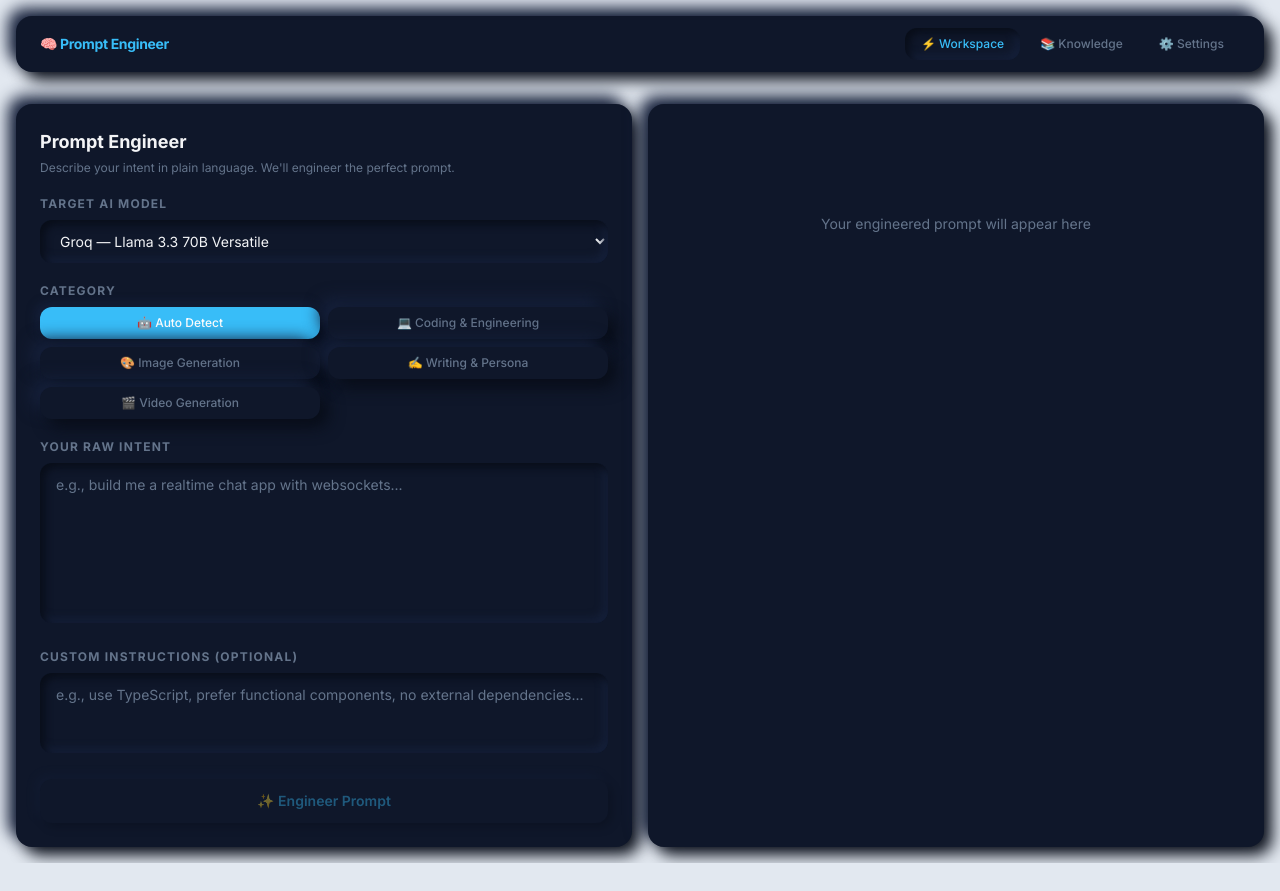
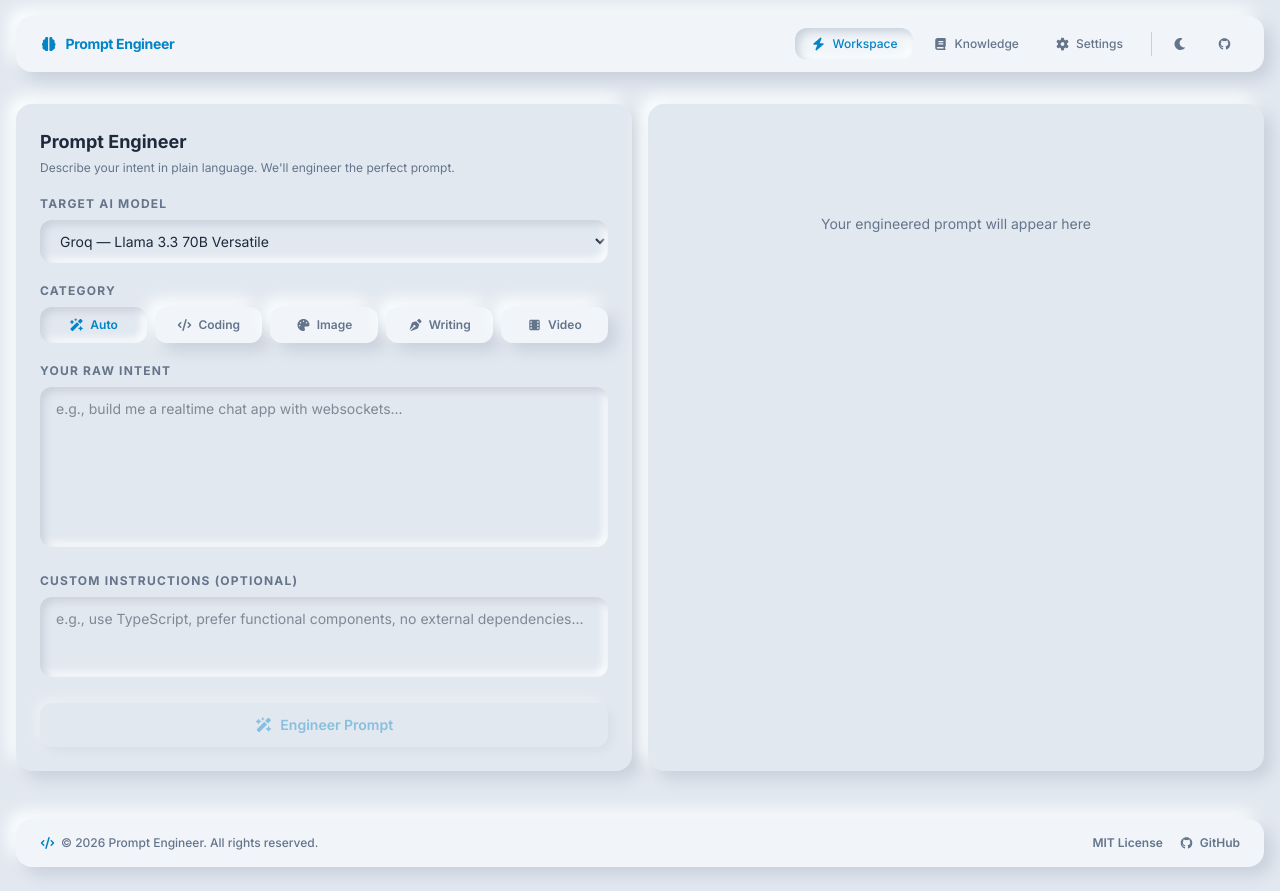
Before and after one commit to devtmj1123/prompt-engineer, a Next.js app: page / in a window 1280 px wide. Before the commit the page ends 863 px from the top, so only its background shows below. Built offline with nearby package versions, Linux system fonts and the light colour scheme.

Commit message:
feat: complete theme, font-awesome icons, footer, and MIT license setup

```diff
--- a/src/app/layout.tsx
+++ b/src/app/layout.tsx
@@ -1,6 +1,10 @@
 import type { Metadata } from "next";
 import "./globals.css";
 import { ThemeProvider } from "@/components/ThemeProvider";
+import { config } from "@fortawesome/fontawesome-svg-core";
+import "@fortawesome/fontawesome-svg-core/styles.css";
+
+config.autoAddCss = false;
 
 export const metadata: Metadata = {
   title: "Prompt Engineer — AI Prompt Orchestration",
--- a/src/app/page.tsx
+++ b/src/app/page.tsx
@@ -5,6 +5,9 @@ import { ModelSelector } from "@/components/ModelSelector";
 import { CategorySelector } from "@/components/CategorySelector";
 import { PromptOutput } from "@/components/PromptOutput";
 import { ExecutionPlan } from "@/components/ExecutionPlan";
+import { Footer } from "@/components/Footer";
+import { FontAwesomeIcon } from "@fortawesome/react-fontawesome";
+import { faWandMagicSparkles, faSpinner } from "@fortawesome/free-solid-svg-icons";
 import type { PromptEngineerResult, PromptCategory } from "@/types";
 
 export default function WorkspacePage() {
@@ -47,10 +50,10 @@ export default function WorkspacePage() {
       <NavBar />
       <main className="flex-1 p-4 grid grid-cols-1 lg:grid-cols-2 gap-4 mt-4">
         {/* Left Pane — Input */}
-        <div className="bg-neu-bg shadow-neu-raised rounded-2xl p-6 flex flex-col gap-5">
+        <div className="th-bg th-raised rounded-2xl p-6 flex flex-col gap-5">
           <div>
-            <h1 className="text-lg font-bold text-neu-text mb-1">Prompt Engineer</h1>
-            <p className="text-xs text-neu-text-muted">
+            <h1 className="text-lg font-bold th-text mb-1">Prompt Engineer</h1>
+            <p className="text-xs th-muted">
               Describe your intent in plain language. We'll engineer the perfect prompt.
             </p>
           </div>
@@ -59,55 +62,65 @@ export default function WorkspacePage() {
           <CategorySelector value={category} onChange={setCategory} />
 
           <div>
-            <label className="block text-xs font-bold uppercase tracking-widest text-neu-text-muted mb-2">
+            <label className="block text-xs font-bold uppercase tracking-widest th-muted mb-2">
               Your Raw Intent
             </label>
             <textarea
               value={rawPrompt}
               onChange={(e) => setRawPrompt(e.target.value)}
               placeholder="e.g., build me a realtime chat app with websockets..."
-              className="w-full h-40 bg-neu-bg shadow-neu-inset rounded-xl px-4 py-3
-                text-sm text-neu-text placeholder:text-neu-text-muted resize-none
-                border-none outline-none focus:ring-2 focus:ring-neu-accent transition-all"
+              className="w-full h-40 th-bg th-inset rounded-xl px-4 py-3
+                text-sm th-text placeholder:th-muted resize-none
+                border-none outline-none focus:ring-2 focus:ring-[var(--accent)] transition-all"
             />
           </div>
 
           <div>
-            <label className="block text-xs font-bold uppercase tracking-widest text-neu-text-muted mb-2">
+            <label className="block text-xs font-bold uppercase tracking-widest th-muted mb-2">
               Custom Instructions (optional)
             </label>
             <textarea
               value={customInstructions}
               onChange={(e) => setCustomInstructions(e.target.value)}
               placeholder="e.g., use TypeScript, prefer functional components, no external dependencies..."
-              className="w-full h-20 bg-neu-bg shadow-neu-inset rounded-xl px-4 py-3
-                text-sm text-neu-text placeholder:text-neu-text-muted resize-none
-                border-none outline-none focus:ring-2 focus:ring-neu-accent transition-all"
+              className="w-full h-20 th-bg th-inset rounded-xl px-4 py-3
+                text-sm th-text placeholder:th-muted resize-none
+                border-none outline-none focus:ring-2 focus:ring-[var(--accent)] transition-all"
             />
           </div>
 
           {error && (
-            <p className="text-xs text-red-400 bg-red-950 rounded-xl px-4 py-2">{error}</p>
+            <p className="text-xs text-red-500 bg-red-500/10 rounded-xl px-4 py-2 border border-red-500/20">{error}</p>
           )}
 
           <button
             onClick={handleEngineer}
             disabled={loading || !rawPrompt.trim()}
             className="w-full py-3 rounded-xl font-semibold text-sm transition-all
-              bg-neu-bg shadow-neu-btn text-neu-accent
-              hover:bg-neu-accent hover:text-white hover:shadow-none
-              disabled:opacity-40 disabled:cursor-not-allowed"
+              th-bg th-btn th-accent hover:bg-[var(--accent)] hover:text-white hover:shadow-none
+              disabled:opacity-40 disabled:cursor-not-allowed flex items-center justify-center gap-2 cursor-pointer"
           >
-            {loading ? "⏳ Engineering..." : "✨ Engineer Prompt"}
+            {loading ? (
+              <>
+                <FontAwesomeIcon icon={faSpinner} className="w-4 h-4 animate-spin" />
+                <span>Engineering...</span>
+              </>
+            ) : (
+              <>
+                <FontAwesomeIcon icon={faWandMagicSparkles} className="w-4 h-4" />
+                <span>Engineer Prompt</span>
+              </>
+            )}
           </button>
         </div>
 
         {/* Right Pane — Output */}
-        <div className="bg-neu-bg shadow-neu-raised rounded-2xl p-6 flex flex-col gap-5">
+        <div className="th-bg th-raised rounded-2xl p-6 flex flex-col gap-5">
           <PromptOutput result={result} loading={loading} />
           <ExecutionPlan result={result} />
         </div>
       </main>
+      <Footer />
     </div>
   );
 }
--- a/src/app/settings/page.tsx
+++ b/src/app/settings/page.tsx
@@ -1,6 +1,9 @@
 "use client";
 import { useState, useEffect } from "react";
 import { NavBar } from "@/components/NavBar";
+import { Footer } from "@/components/Footer";
+import { FontAwesomeIcon } from "@fortawesome/react-fontawesome";
+import { faGear, faFloppyDisk, faCheck } from "@fortawesome/free-solid-svg-icons";
 
 const PROVIDERS = [
   { key: "groq", label: "Groq", defaultModel: "llama-3.3-70b-versatile" },
@@ -45,28 +48,31 @@ export default function SettingsPage() {
     <div className="min-h-screen flex flex-col">
       <NavBar />
       <main className="flex-1 p-4 max-w-2xl mx-auto w-full mt-4 flex flex-col gap-4">
-        <div className="bg-neu-bg shadow-neu-raised rounded-2xl p-6 flex flex-col gap-5">
-          <h1 className="text-lg font-bold text-neu-text">⚙️ Settings</h1>
+        <div className="th-bg th-raised rounded-2xl p-6 flex flex-col gap-5">
+          <h1 className="text-lg font-bold th-text flex items-center gap-2">
+            <FontAwesomeIcon icon={faGear} className="w-4 h-4 th-accent" />
+            <span>Settings</span>
+          </h1>
 
           <div>
-            <label className="block text-xs font-bold uppercase tracking-widest text-neu-text-muted mb-2">
+            <label className="block text-xs font-bold uppercase tracking-widest th-muted mb-2">
               Default Provider
             </label>
             <select
               value={defaultProvider}
               onChange={(e) => setDefaultProvider(e.target.value)}
-              className="w-full bg-neu-bg shadow-neu-inset rounded-xl px-4 py-3 text-sm
-                text-neu-text border-none outline-none cursor-pointer"
+              className="w-full th-bg th-inset rounded-xl px-4 py-3 text-sm
+                th-text border-none outline-none cursor-pointer focus:ring-2 focus:ring-[var(--accent)]"
             >
               {PROVIDERS.map((p) => (
-                <option key={p.key} value={p.key}>{p.label}</option>
+                <option key={p.key} value={p.key} className="th-bg th-text">{p.label}</option>
               ))}
             </select>
           </div>
 
           {PROVIDERS.map((p) => (
             <div key={p.key}>
-              <label className="block text-xs font-bold uppercase tracking-widest text-neu-text-muted mb-2">
+              <label className="block text-xs font-bold uppercase tracking-widest th-muted mb-2">
                 {p.label} API Key
               </label>
               <input
@@ -74,9 +80,9 @@ export default function SettingsPage() {
                 placeholder={keys[p.key] === "***set***" ? "API Key is set (enter to overwrite)" : `Enter ${p.label} API key...`}
                 value={keys[p.key] ?? ""}
                 onChange={(e) => setKeys((k) => ({ ...k, [p.key]: e.target.value }))}
-                className="w-full bg-neu-bg shadow-neu-inset rounded-xl px-4 py-3 text-sm
-                  text-neu-text placeholder:text-neu-text-muted border-none outline-none
-                  focus:ring-2 focus:ring-neu-accent"
+                className="w-full th-bg th-inset rounded-xl px-4 py-3 text-sm
+                  th-text placeholder:th-muted border-none outline-none
+                  focus:ring-2 focus:ring-[var(--accent)]"
               />
             </div>
           ))}
@@ -84,13 +90,15 @@ export default function SettingsPage() {
           <button
             onClick={handleSave}
             className="w-full py-3 rounded-xl font-semibold text-sm
-              bg-neu-bg shadow-neu-btn text-neu-accent
-              hover:bg-neu-accent hover:text-white transition-all"
+              th-bg th-btn th-accent hover:bg-[var(--accent)] hover:text-white transition-all
+              flex items-center justify-center gap-1.5 cursor-pointer"
           >
-            {saved ? "✓ Saved!" : "💾 Save Settings"}
+            <FontAwesomeIcon icon={saved ? faCheck : faFloppyDisk} className="w-4 h-4" />
+            <span>{saved ? "Saved!" : "Save Settings"}</span>
           </button>
         </div>
       </main>
+      <Footer />
     </div>
   );
 }
--- a/src/components/CategorySelector.tsx
+++ b/src/components/CategorySelector.tsx
@@ -1,11 +1,13 @@
 "use client";
 import type { PromptCategory } from "@/types";
+import { FontAwesomeIcon } from "@fortawesome/react-fontawesome";
+import { faWandMagicSparkles, faCode, faPalette, faPenNib, faFilm } from "@fortawesome/free-solid-svg-icons";
 
-const CATEGORIES: Array<{ value: PromptCategory; label: string; icon: string }> = [
-  { value: "coding", label: "Coding & Engineering", icon: "💻" },
-  { value: "image", label: "Image Generation", icon: "🎨" },
-  { value: "writing", label: "Writing & Persona", icon: "✍️" },
-  { value: "video", label: "Video Generation", icon: "🎬" },
+const CATEGORIES = [
+  { value: "coding" as const, label: "Coding", icon: faCode },
+  { value: "image" as const, label: "Image", icon: faPalette },
+  { value: "writing" as const, label: "Writing", icon: faPenNib },
+  { value: "video" as const, label: "Video", icon: faFilm },
 ];
 
 interface Props {
@@ -16,31 +18,33 @@ interface Props {
 export function CategorySelector({ value, onChange }: Props) {
   return (
     <div>
-      <label className="block text-xs font-bold uppercase tracking-widest text-neu-text-muted mb-2">
+      <label className="block text-xs font-bold uppercase tracking-widest th-muted mb-2">
         Category
       </label>
-      <div className="grid grid-cols-2 gap-2">
+      <div className="grid grid-cols-2 sm:grid-cols-5 gap-2">
         <button
           onClick={() => onChange("auto")}
-          className={`rounded-xl px-3 py-2 text-xs font-medium transition-all ${
+          className={`rounded-xl px-3 py-2.5 text-xs font-semibold transition-all flex items-center justify-center gap-1.5 cursor-pointer ${
             value === "auto"
-              ? "bg-neu-accent text-white shadow-neu-btn"
-              : "bg-neu-bg text-neu-text-muted shadow-neu-raised hover:text-neu-accent"
+              ? "th-inset th-accent"
+              : "th-surface th-muted th-raised hover:th-accent"
           }`}
         >
-          🤖 Auto Detect
+          <FontAwesomeIcon icon={faWandMagicSparkles} className="w-3.5 h-3.5 shrink-0" />
+          <span>Auto</span>
         </button>
         {CATEGORIES.map((cat) => (
           <button
             key={cat.value}
             onClick={() => onChange(cat.value)}
-            className={`rounded-xl px-3 py-2 text-xs font-medium transition-all ${
+            className={`rounded-xl px-3 py-2.5 text-xs font-semibold transition-all flex items-center justify-center gap-1.5 cursor-pointer ${
               value === cat.value
-                ? "bg-neu-accent text-white shadow-neu-btn"
-                : "bg-neu-bg text-neu-text-muted shadow-neu-raised hover:text-neu-accent"
+                ? "th-inset th-accent"
+                : "th-surface th-muted th-raised hover:th-accent"
             }`}
           >
-            {cat.icon} {cat.label}
+            <FontAwesomeIcon icon={cat.icon} className="w-3.5 h-3.5 shrink-0" />
+            <span>{cat.label}</span>
           </button>
         ))}
       </div>
--- /dev/null
+++ b/src/components/Footer.tsx
@@ -0,0 +1,36 @@
+"use client";
+import { FontAwesomeIcon } from "@fortawesome/react-fontawesome";
+import { faGithub } from "@fortawesome/free-brands-svg-icons";
+import { faCode } from "@fortawesome/free-solid-svg-icons";
+
+export function Footer() {
+  return (
+    <footer className="mt-8 mb-6 mx-4 px-6 py-4 th-surface th-raised rounded-2xl flex flex-col sm:flex-row items-center justify-between gap-4 transition-all duration-200">
+      <div className="text-xs th-muted flex items-center gap-1.5 font-medium">
+        <FontAwesomeIcon icon={faCode} className="th-accent" />
+        <span>
+          © {new Date().getFullYear()} Prompt Engineer. All rights reserved.
+        </span>
+      </div>
+      <div className="flex items-center gap-4 text-xs font-semibold">
+        <a
+          href="https://github.com/mjtan/prompt-engineer/blob/main/LICENSE"
+          target="_blank"
+          rel="noopener noreferrer"
+          className="th-muted hover:th-accent transition-colors duration-150"
+        >
+          MIT License
+        </a>
+        <a
+          href="https://github.com/mjtan/prompt-engineer"
+          target="_blank"
+          rel="noopener noreferrer"
+          className="flex items-center gap-1.5 th-muted hover:th-accent transition-colors duration-150"
+        >
+          <FontAwesomeIcon icon={faGithub} className="w-4 h-4" />
+          <span>GitHub</span>
+        </a>
+      </div>
+    </footer>
+  );
+}
--- a/src/components/ModelSelector.tsx
+++ b/src/components/ModelSelector.tsx
@@ -14,18 +14,18 @@ interface Props {
 export function ModelSelector({ value, onChange }: Props) {
   return (
     <div>
-      <label className="block text-xs font-bold uppercase tracking-widest text-neu-text-muted mb-2">
+      <label className="block text-xs font-bold uppercase tracking-widest th-muted mb-2">
         Target AI Model
       </label>
       <select
         value={value}
         onChange={(e) => onChange(e.target.value)}
-        className="w-full bg-neu-bg text-neu-text rounded-xl px-4 py-3 text-sm
-          shadow-neu-inset border-none outline-none cursor-pointer
-          focus:ring-2 focus:ring-neu-accent transition-all"
+        className="w-full th-bg th-text rounded-xl px-4 py-3 text-sm
+          th-inset border-none outline-none cursor-pointer
+          focus:ring-2 focus:ring-[var(--accent)] transition-all"
       >
         {MODELS.map((m) => (
-          <option key={m.value} value={m.value}>{m.label}</option>
+          <option key={m.value} value={m.value} className="th-bg th-text">{m.label}</option>
         ))}
       </select>
     </div>
--- a/src/components/NavBar.tsx
+++ b/src/components/NavBar.tsx
@@ -1,35 +1,66 @@
 "use client";
 import Link from "next/link";
 import { usePathname } from "next/navigation";
-
-const LINKS = [
-  { href: "/", label: "⚡ Workspace" },
-  { href: "/knowledge", label: "📚 Knowledge" },
-  { href: "/settings", label: "⚙️ Settings" },
-];
+import { useTheme } from "@/components/ThemeProvider";
+import { FontAwesomeIcon } from "@fortawesome/react-fontawesome";
+import { faBrain, faBolt, faBook, faGear, faSun, faMoon } from "@fortawesome/free-solid-svg-icons";
+import { faGithub } from "@fortawesome/free-brands-svg-icons";
 
 export function NavBar() {
   const pathname = usePathname();
+  const { theme, toggle } = useTheme();
+
+  const LINKS = [
+    { href: "/", label: "Workspace", icon: faBolt },
+    { href: "/knowledge", label: "Knowledge", icon: faBook },
+    { href: "/settings", label: "Settings", icon: faGear },
+  ];
+
   return (
     <nav className="flex items-center justify-between px-6 py-3
-      bg-neu-bg shadow-neu-raised rounded-2xl mx-4 mt-4">
-      <span className="text-sm font-bold text-neu-accent tracking-tight">
-        🧠 Prompt Engineer
-      </span>
+      th-surface th-raised rounded-2xl mx-4 mt-4 transition-all duration-200">
+      <Link href="/" className="flex items-center gap-2 text-sm font-bold th-accent tracking-tight hover:opacity-80 transition-opacity">
+        <FontAwesomeIcon icon={faBrain} className="w-4 h-4" />
+        <span>Prompt Engineer</span>
+      </Link>
+
+      <div className="flex items-center gap-3">
         <div className="flex gap-1">
           {LINKS.map((link) => (
             <Link
               key={link.href}
               href={link.href}
-            className={`text-xs px-4 py-2 rounded-xl font-medium transition-all ${
+              className={`text-xs px-4 py-2 rounded-xl font-medium transition-all flex items-center gap-1.5 ${
                 pathname === link.href
-                ? "shadow-neu-inset text-neu-accent"
-                : "text-neu-text-muted hover:text-neu-accent hover:shadow-neu-raised"
+                  ? "th-inset th-accent"
+                  : "th-muted hover:th-accent hover:th-raised"
               }`}
             >
-            {link.label}
+              <FontAwesomeIcon icon={link.icon} className="w-3.5 h-3.5" />
+              <span className="hidden sm:inline">{link.label}</span>
             </Link>
           ))}
+        </div>
+
+        <div className="w-px h-6 bg-slate-700/20 dark:bg-slate-300/20" />
+
+        <button
+          onClick={toggle}
+          className="p-2 rounded-xl text-xs font-medium th-muted hover:th-accent hover:th-raised transition-all w-8 h-8 flex items-center justify-center cursor-pointer"
+          title={theme === "dark" ? "Switch to Light Mode" : "Switch to Dark Mode"}
+        >
+          <FontAwesomeIcon icon={theme === "dark" ? faSun : faMoon} className="w-4 h-4" />
+        </button>
+
+        <a
+          href="https://github.com/mjtan/prompt-engineer"
+          target="_blank"
+          rel="noopener noreferrer"
+          className="p-2 rounded-xl text-xs font-medium th-muted hover:th-accent hover:th-raised transition-all w-8 h-8 flex items-center justify-center"
+          title="View on GitHub"
+        >
+          <FontAwesomeIcon icon={faGithub} className="w-4 h-4" />
+        </a>
       </div>
     </nav>
   );
```
Also changed, not shown: src/app/knowledge/page.tsx (+80 -54 lines), src/components/ExecutionPlan.tsx (+38 -21 lines), src/components/PromptOutput.tsx (+19 -15 lines), 2 other files (tests, documents, lock files or other folders). Lines whose indentation alone changed are shown as unchanged.
